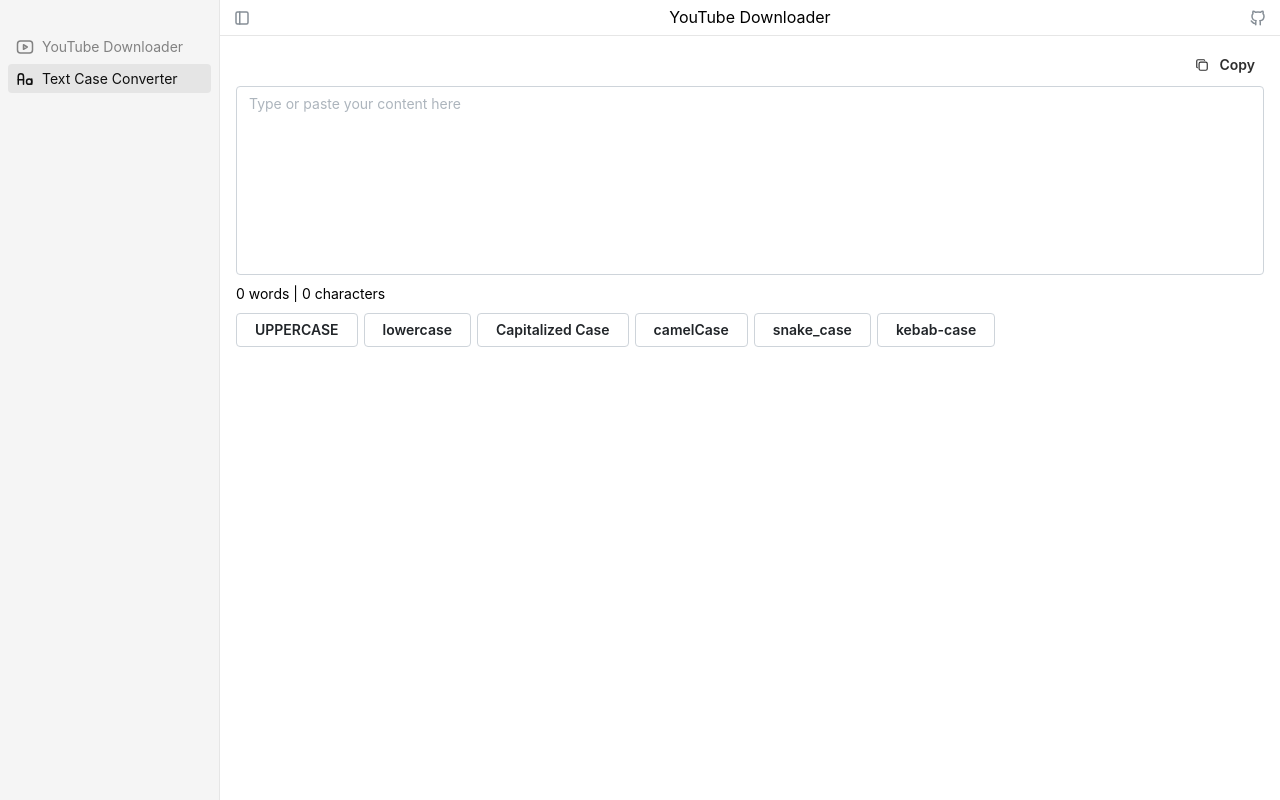
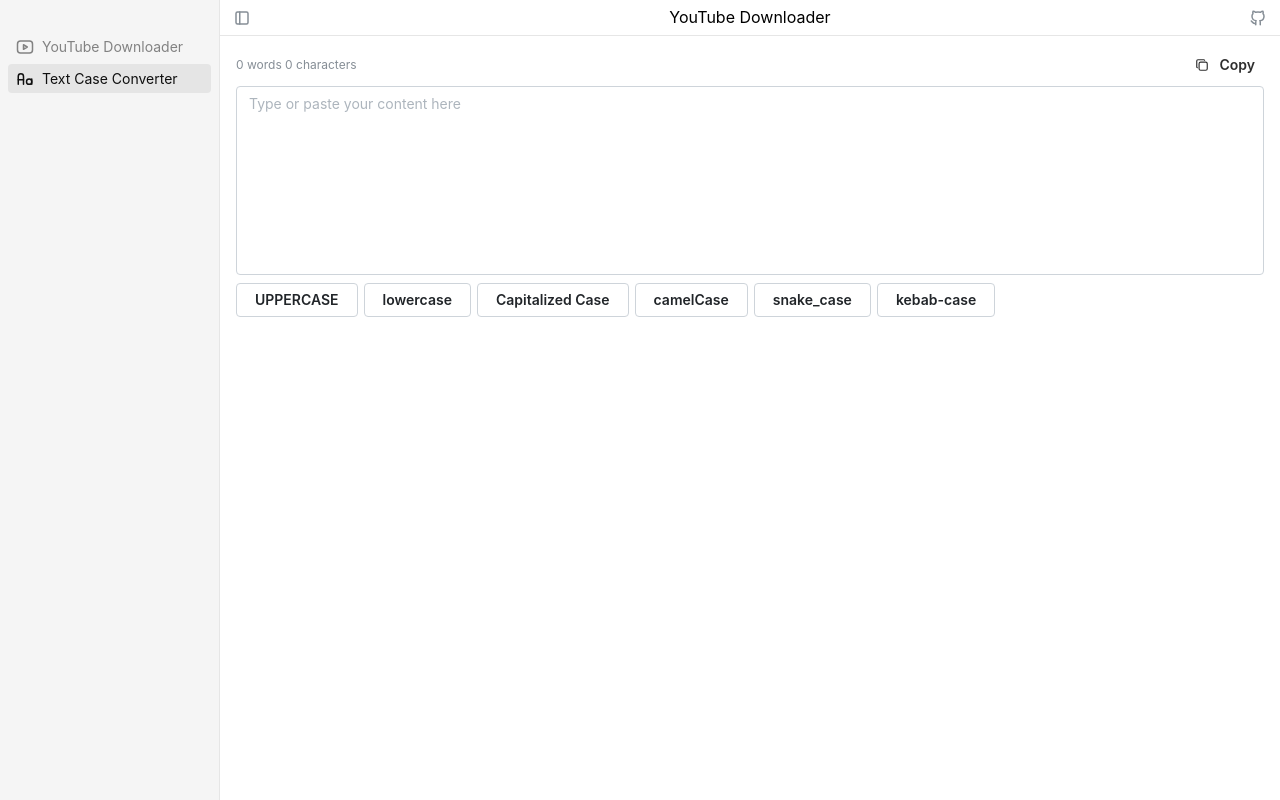
Before and after one commit to tatthien/xkit, a React (Vite) app in the folder frontend/: page /#/text-case-converter in a window 1280 px wide. Built offline with nearby package versions, Linux system fonts and the light colour scheme.

Commit message:
chore: change word count position

```diff
--- a/frontend/src/routes/TextCaseConverter.tsx
+++ b/frontend/src/routes/TextCaseConverter.tsx
@@ -47,7 +47,11 @@
 
   return (
     <Box>
-      <Group justify="flex-end" mb={8}>
+      <Group justify="space-between" mb={8}>
+        <Text
+          fz="xs"
+          c="gray.6"
+        >{`${wordCount} words ${characterCount} characters`}</Text>
         <CopyButton value={value} />
       </Group>
       <Textarea
@@ -60,9 +64,6 @@
         value={value}
         onChange={(event) => setValue(event.currentTarget.value)}
       />
-      <Text mb={8} fz="sm">
-        {`${wordCount} words | ${characterCount} characters`}
-      </Text>
       <Group gap={6}>
         <Button onClick={handleUpperCase}>UPPERCASE</Button>
         <Button onClick={handleLowerCase}>lowercase</Button>
```
